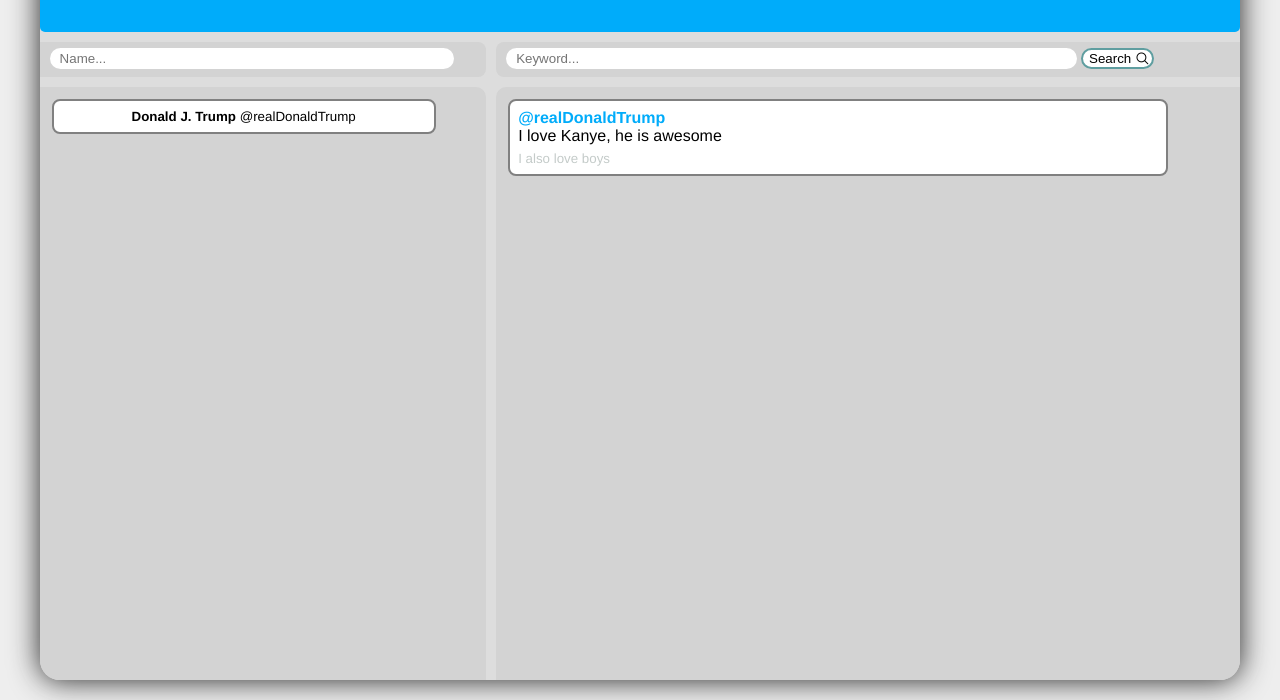
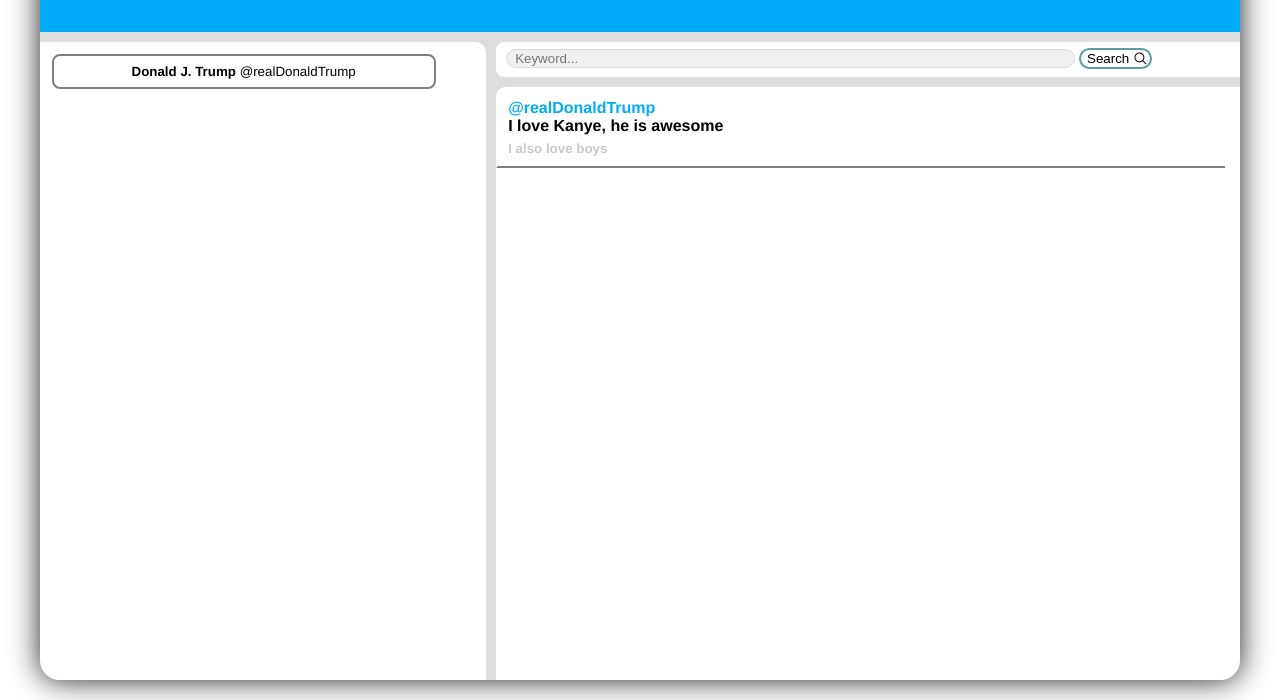
Before and after one commit to Yolkahama8089/stans-check, a plain HTML site: page index.html in a window 1280 px wide. Shown: the part 140-840 px from the top of the page. Drawn offline with Linux system fonts and the light colour scheme.

Commit message:
UPDATE Dawg

```diff
--- a/index.html
+++ b/index.html
@@ -29,12 +29,6 @@
 
         <!-- input container -->
 
-        <div id="name-input-container">
-            <form>
-                <input type="text" id="name-input" placeholder = "Name...">
-            </form>
-		</div>
-
 		<div id="keyword-input-container">
             <form>
 			    <input type="text" id="keyword-input" placeholder = "Keyword...">
--- a/style.css
+++ b/style.css
@@ -1,7 +1,7 @@
 @import url("https://fonts.googleapis.com/css?family=Raleway:100");
 
 body {
-  background-color: #eee;
+  background-color: white;
 }
 #wrapper {
   border-radius: 20px;
@@ -14,10 +14,11 @@
   height: 800px;
   grid-gap: 10px;
   box-shadow: 0 0 30px #222;
+  font-weight: bolder;
 }
 
 #wrapper * {
-  background-color: #D3D3D3;
+  background-color: white;
 }
 
 #logo {
@@ -29,7 +30,7 @@
   grid-row: 1 / 2;
   grid-column: 1 / 3;
   text-align: center;
-  border-radius: 20px 20px 5px 5px;
+  border-radius: 20px 20px 0px 0px;
   background-color: RGB(0, 172, 250);
 }
 
@@ -43,7 +44,7 @@
 
 #names-cell {
   position: relative;
-  grid-row: 3 / 4;
+  grid-row: 2 / 4;
   grid-column: 1 / 2;
   border-radius: 0px 10px 0px 20px;
 }
@@ -55,19 +56,6 @@
   border-radius: 10px 0px 20px 0px;
 }
 
-#name-input-container {
-  grid-row: 2 / 3;
-  grid-column: 1 / 2;
-  align-items: center;
-  vertical-align: bottom;
-  padding-top: 6px;
-  padding-left: 10px;
-  font-family: "Raleway", sans-serif;
-  color: black;
-  font-weight: bolder;
-  border-radius: 0px 8px 8px 0px;
-}
-
 #keyword-input-container {
   grid-row: 2 / 3;
   grid-column: 2 / 3;
@@ -76,37 +64,23 @@
   padding-top: 6px;
   padding-left: 10px;
   font-family: "Raleway", sans-serif;
-  color: black;
   font-weight: bolder;
   border-radius: 8px 0px 0px 8px;
-}
-
-#name-input{
-  width: 88%;
-  padding-left: 8px;
-  padding-right: 8px;
-  background-color: white;
-  box-align: center;
-  border: 2px solid white;
-  border-radius: 20px;
-}
-
-#name-input:focus{
-  border: 2px solid cadetblue;
 }
 
 #keyword-input{
   width: 75%;
   padding-left: 8px;
   padding-right: 8px;
-  background-color: white;
+  background-color: rgb(240, 240, 240);
   box-align: center;
-  border: 2px solid white;
+  border: 1px solid rgb(220, 220, 220);
   border-radius: 20px;
 }
 
 #keyword-input:focus{
   border: 2px solid cadetblue;
+  background-color: white;
 }
 
 #search-button{
@@ -126,25 +100,25 @@
 #search-button:hover{
   background-color: cadetblue;
 }
+
 /* all the tweets stuff formatting is here */
 #tweets-cell .tweet {
 	font-family: "Helvetica Neue",Helvetica,Arial,sans-serif;
-	margin: 12px;
-	padding: 8px;
+	padding: 10px;
 	position:absolute;
-    width: 86%;
+  width: 95%;
 	align-self: center;
-	background-color: white;
-	border: 2px solid grey;
-	border-radius: 8px;
-
+  background-color: white;
+  border-top: 2px solid white;
+  border-left: 2px solid white;
+  border-bottom: 2px solid gray;
+  border-top-left-radius: 10px;
 }
 
 #tweets-cell .tweet sub {
 	background-color: white;
 	color: #c4cbc9;
 	font-family: "Helvetica Neue",Helvetica,Arial,sans-serif;
-
 }
 
 #tweets-cell .tweet b {
```
